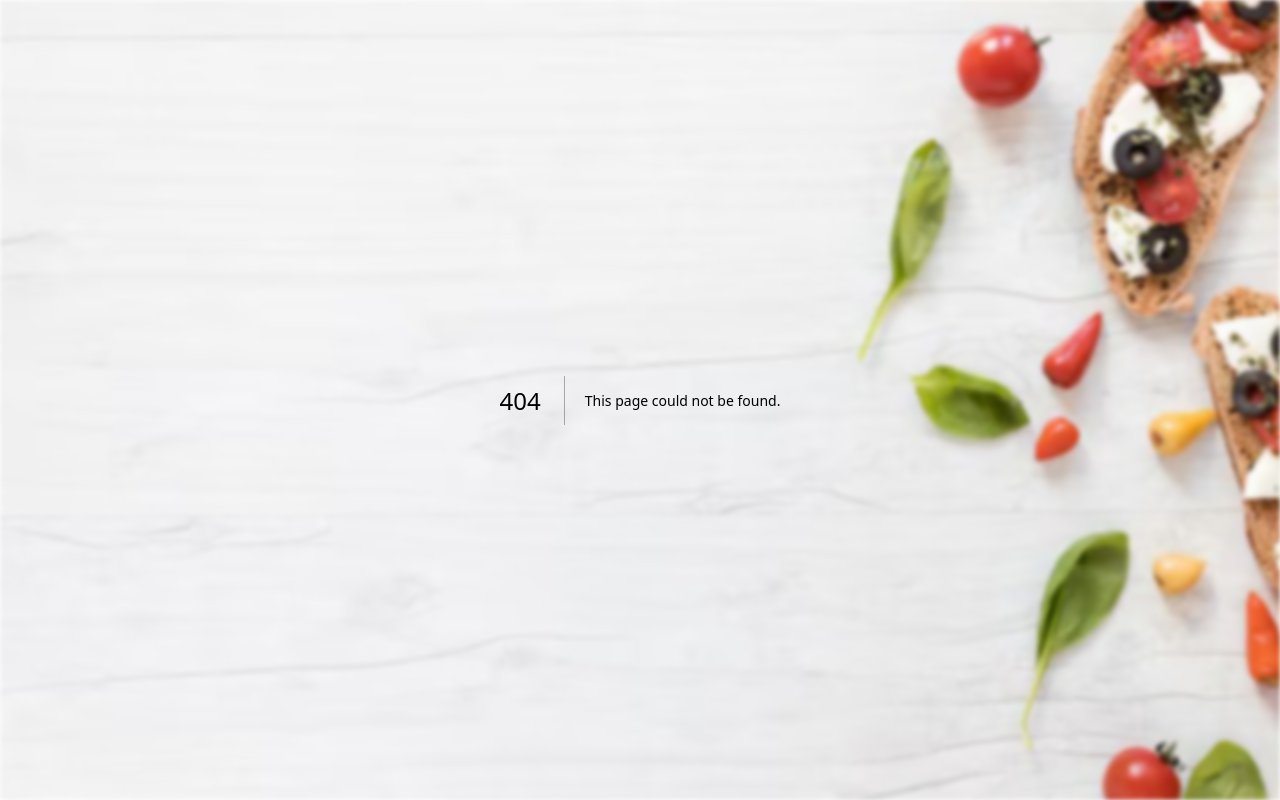
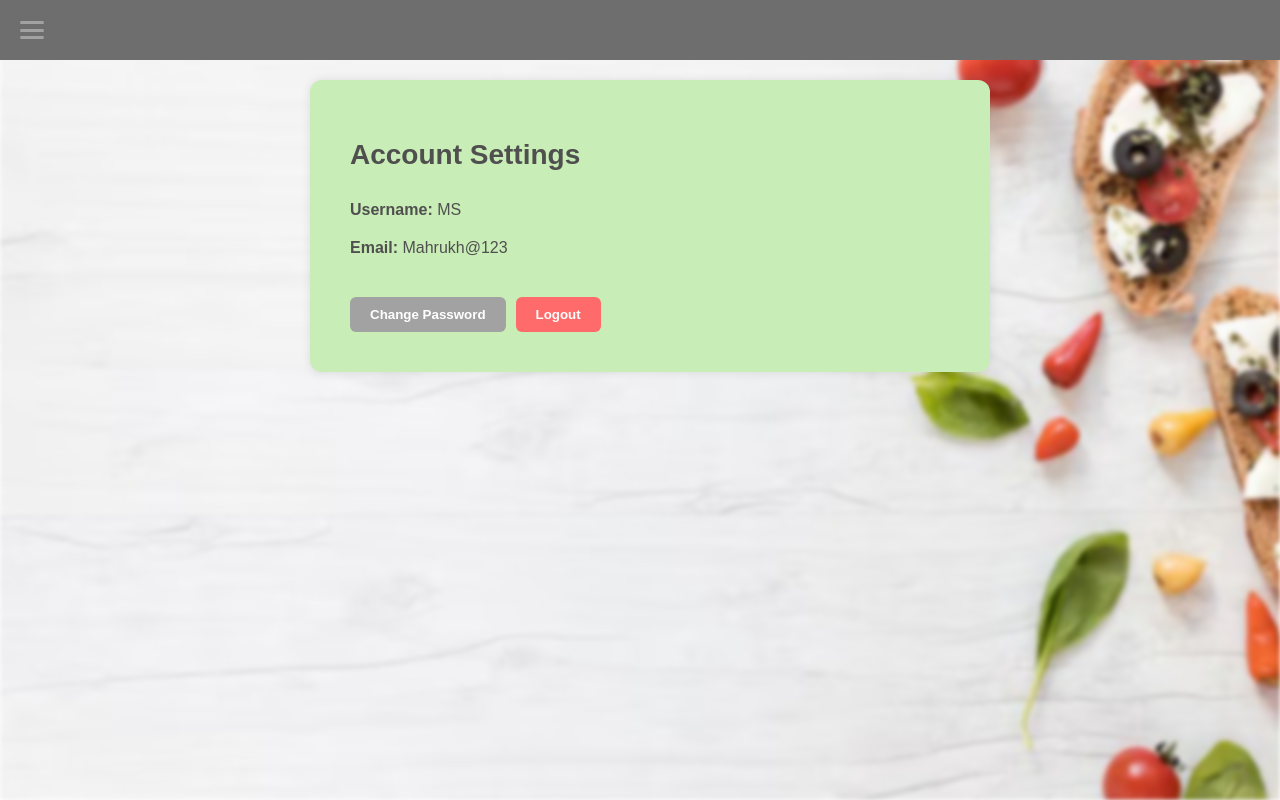
Before and after one commit to falahhilal/Ingredient-Substitutor, a Next.js app in the folder frontend/: page /dashboard/settings in a window 1280 px wide. Before the commit this address had no page. Built offline with nearby package versions, Linux system fonts and the light colour scheme.

Commit message:
settings subpage added

```diff
--- /dev/null
+++ b/frontend/src/app/dashboard/layout.tsx
@@ -0,0 +1,37 @@
+'use client';
+
+import React, { useState } from 'react';
+import Navbar from '../../components/navbar';
+import Sidebar from '../../components/sidebar';
+
+export default function DashboardLayout({
+  children,
+}: {
+  children: React.ReactNode;
+}) {
+  const [sidebarOpen, setSidebarOpen] = useState(false);
+
+  const toggleSidebar = () => {
+    setSidebarOpen((prev) => !prev);
+  };
+
+  const closeSidebar = () => {
+    setSidebarOpen(false);
+  };
+
+  return (
+    <div>
+      <Navbar onHamburgerClick={toggleSidebar} />
+      <Sidebar isOpen={sidebarOpen} onLinkClick={closeSidebar} />
+      <main
+        style={{
+          paddingTop: '80px',
+          paddingLeft: sidebarOpen ? '260px' : '20px',
+          transition: 'padding-left 0.3s ease',
+        }}
+      >
+        {children}
+      </main>
+    </div>
+  );
+}
--- /dev/null
+++ b/frontend/src/app/dashboard/my_recipes/page.tsx
@@ -0,0 +1,3 @@
+export default function RecipesPage() {
+    return <h1>My Recipes</h1>;
+  }
--- /dev/null
+++ b/frontend/src/app/dashboard/search/page.tsx
@@ -0,0 +1,3 @@
+export default function SearchPage() {
+    return <h1>Search Page</h1>;
+  }
--- /dev/null
+++ b/frontend/src/app/dashboard/settings/page.tsx
@@ -0,0 +1,72 @@
+'use client';
+
+import React from 'react';
+
+export default function SettingsPage() {
+  // Placeholder user data
+  const user = {
+    email: 'Mahrukh@123',
+    username: 'MS',
+  };
+
+  const handleLogout = () => {
+    alert('Logging out...');
+
+  };
+
+  return (
+    <div
+      style={{
+        maxWidth: '600px',
+        margin: '0 auto',
+        backgroundColor: '#c9edb6',
+        padding: '40px',
+        borderRadius: '12px',
+        boxShadow: '0 0 10px rgba(0,0,0,0.1)',
+        color: '#4f4f4f',
+      }}
+    >
+      <h1 style={{ fontSize: '28px', marginBottom: '30px' }}>Account Settings</h1>
+
+      <div style={{ marginBottom: '20px' }}>
+        <strong>Username:</strong> {user.username}
+      </div>
+
+      <div style={{ marginBottom: '20px' }}>
+        <strong>Email:</strong> {user.email}
+      </div>
+
+      <button
+        style={{
+          padding: '10px 20px',
+          backgroundColor: '#a2a2a2',
+          border: 'none',
+          borderRadius: '6px',
+          color: '#fff',
+          fontWeight: 'bold',
+          cursor: 'pointer',
+          marginRight: '10px',
+        }}
+        onClick={() => alert('(DB logic pending)')}
+      >
+        Change Password
+      </button>
+
+      <button
+        style={{
+          padding: '10px 20px',
+          backgroundColor: '#ff6b6b', //logout button
+          border: 'none',
+          borderRadius: '6px',
+          color: '#fff',
+          fontWeight: 'bold',
+          cursor: 'pointer',
+          marginTop: '20px',
+        }}
+        onClick={handleLogout}
+      >
+        Logout
+      </button>
+    </div>
+  );
+}
--- a/frontend/src/components/navbar.tsx
+++ b/frontend/src/components/navbar.tsx
@@ -1,16 +1,23 @@
 'use client';
 
-import React, { useState } from 'react';
-import Sidebar from './sidebar';
+import React from 'react';
+
+interface NavbarProps {
+  onHamburgerClick: () => void;
+}
 
 const navbarStyle: React.CSSProperties = {
   width: '100%',
   height: '60px',
-  backgroundColor: '#c9edb6',
+  backgroundColor: '#6e6e6e',
   display: 'flex',
   alignItems: 'center',
   padding: '0 20px',
   boxSizing: 'border-box',
+  position: 'fixed',
+  top: 0,
+  left: 0,
+  zIndex: 1000,
 };
 
 const hamburgerStyle: React.CSSProperties = {
@@ -29,22 +36,16 @@ const lineStyle: React.CSSProperties = {
   borderRadius: '2px',
 };
 
-export default function Navbar() {
-  const [sidebarOpen, setSidebarOpen] = useState(false);
-
-  const toggleSidebar = () => {
-    setSidebarOpen(!sidebarOpen);
-  };
-
+const Navbar: React.FC<NavbarProps> = ({ onHamburgerClick }) => {
   return (
     <div style={navbarStyle}>
-      <div onClick={toggleSidebar} style={hamburgerStyle}>
+      <div style={hamburgerStyle} onClick={onHamburgerClick}>
         <div style={lineStyle}></div>
         <div style={lineStyle}></div>
         <div style={lineStyle}></div>
       </div>
-
-      <Sidebar isOpen={sidebarOpen} />
     </div>
   );
-}
+};
+
+export default Navbar;
--- a/frontend/src/components/sidebar.tsx
+++ b/frontend/src/components/sidebar.tsx
@@ -1,31 +1,63 @@
+'use client';
+
 import React from 'react';
+import Link from 'next/link';
 
 interface SidebarProps {
   isOpen: boolean;
+  onLinkClick: () => void;
 }
 
-const Sidebar: React.FC<SidebarProps> = ({ isOpen }) => {
+const Sidebar: React.FC<SidebarProps> = ({ isOpen, onLinkClick }) => {
+  const sidebarStyle: React.CSSProperties = {
+    position: 'fixed',
+    top: '60px',
+    left: 0,
+    width: '250px',
+    height: 'calc(100vh - 60px)',
+    backgroundColor: '#c9edb6',
+    padding: '20px',
+    boxSizing: 'border-box',
+    transform: isOpen ? 'translateX(0)' : 'translateX(-100%)',
+    transition: 'transform 0.3s ease-in-out',
+    zIndex: 999,
+  };
+
+  const sectionStyle: React.CSSProperties = {
+    display: 'flex',
+    justifyContent: 'center',
+    alignItems: 'center',
+    height: '33.33%',
+    borderBottom: '2px solid #a2a2a2',
+    fontWeight: 'bold',
+    color: '#4f4f4f',
+    textAlign: 'center',
+    cursor: 'pointer',
+    width: '100%',
+  };
+
+  const lastSectionStyle: React.CSSProperties = {
+    ...sectionStyle,
+    borderBottom: 'none',
+  };
+
   return (
-    <div
-      style={{
-        position: 'fixed',
-        top: '0',
-        left: isOpen ? '0' : '-250px',
-        width: '250px',
-        height: '100%',
-        backgroundColor: '#c9edb6',
-        color: 'white',
-        transition: 'left 0.3s ease',
-        padding: '20px',
-        overflow: 'hidden',
-      }}
-    >
-      <h2>Sidebar</h2>
-      <ul>
-        <li>Dashboard</li>
-        <li>Settings</li>
-        <li>Profile</li>
-      </ul>
+    <div style={sidebarStyle}>
+      <div style={sectionStyle}>
+        <Link href="/dashboard/settings" style={{ textDecoration: 'none', color: 'inherit' }} onClick={onLinkClick}>
+          Settings
+        </Link>
+      </div>
+      <div style={sectionStyle}>
+        <Link href="/dashboard/my_recipes" style={{ textDecoration: 'none', color: 'inherit' }} onClick={onLinkClick}>
+          My Recipes
+        </Link>
+      </div>
+      <div style={lastSectionStyle}>
+        <Link href="/dashboard/search" style={{ textDecoration: 'none', color: 'inherit' }} onClick={onLinkClick}>
+          Search
+        </Link>
+      </div>
     </div>
   );
 };
```
Also changed, not shown: frontend/src/app/dashboard/page.tsx (+16 -10 lines).
